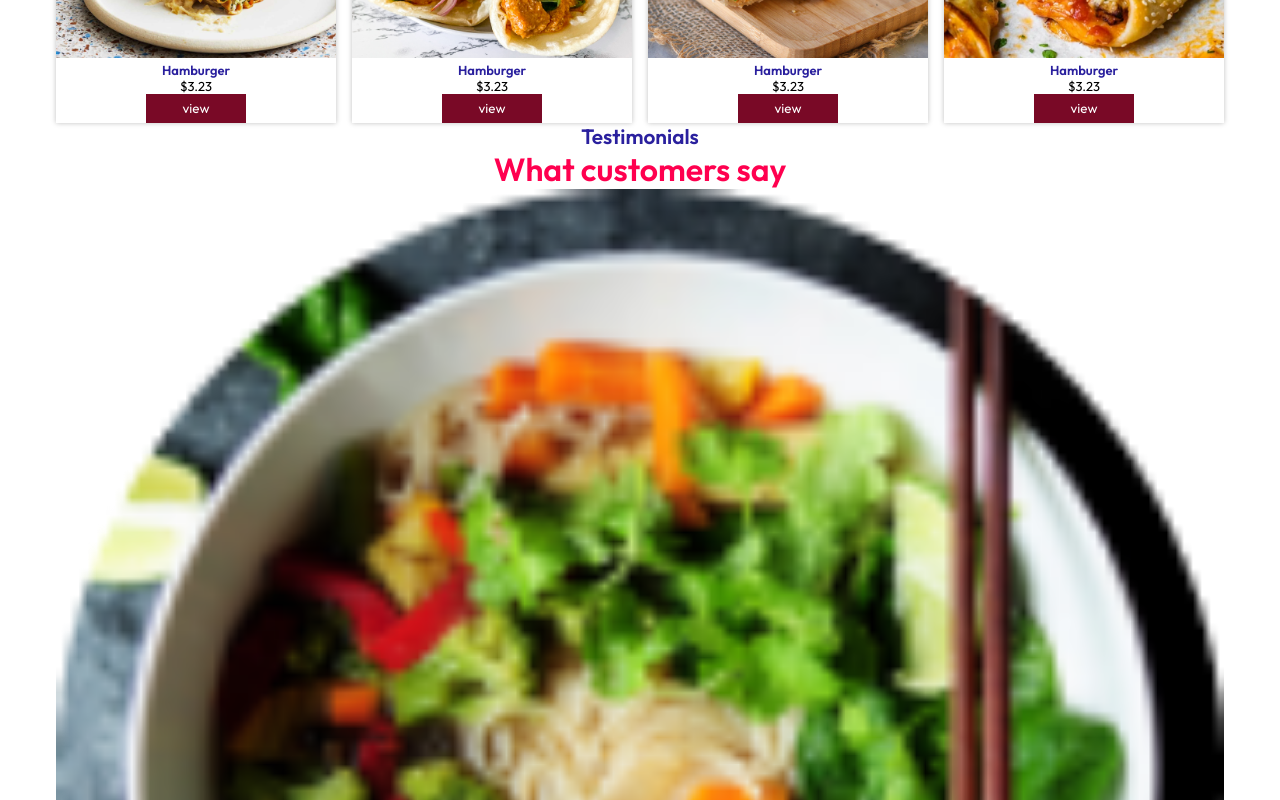
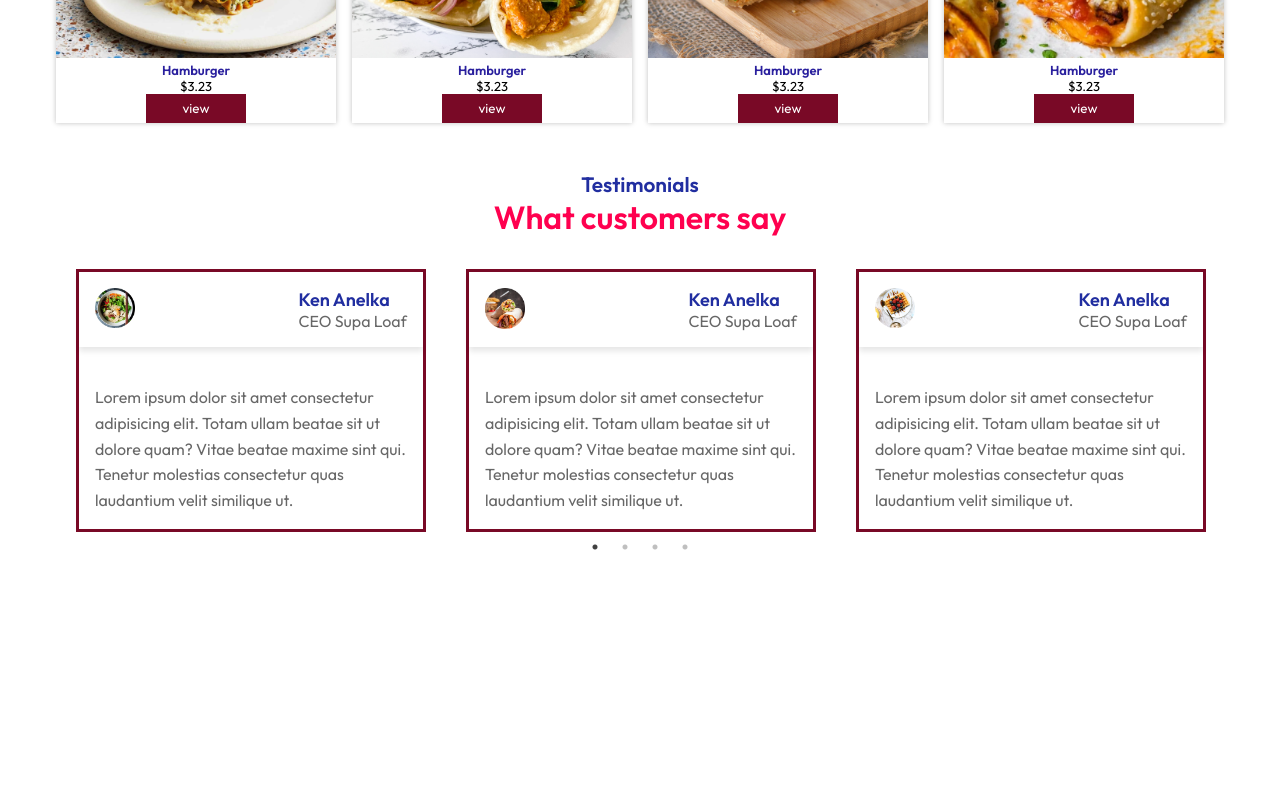
Before and after one commit to Ritahchanger/Emali_bakers, a React (Create React App) app in the folder client/: page / in a window 1280 px wide. Shown: the part 1240-2040 px from the top of the page. After the commit the page ends 1797 px from the top, so only its background shows below. Built offline with nearby package versions, Linux system fonts and the light colour scheme.

Commit message:
Updates{

```diff
--- a/client/src/Data/ProductsData.jsx
+++ b/client/src/Data/ProductsData.jsx
@@ -0,0 +1,37 @@
+import TestimonialImage1  from "../assets/images/assets/menu_1.png"
+import TestimonialImage2  from "../assets/images/assets/menu_2.png"
+import TestimonialImage3  from "../assets/images/assets/menu_3.png"
+import TestimonialImage4  from "../assets/images/assets/menu_4.png"
+const testimonials = [
+    {
+      name: "Ken Anelka",
+      role: "CEO Supa Loaf",
+      description:
+        "Lorem ipsum dolor sit amet consectetur adipisicing elit. Totam ullam beatae sit ut dolore quam? Vitae beatae maxime sint qui. Tenetur molestias consectetur quas laudantium velit similique ut.",
+      image:TestimonialImage1,
+    },
+    {
+      name: "Ken Anelka",
+      role: "CEO Supa Loaf",
+      description:
+        "Lorem ipsum dolor sit amet consectetur adipisicing elit. Totam ullam beatae sit ut dolore quam? Vitae beatae maxime sint qui. Tenetur molestias consectetur quas laudantium velit similique ut.",
+      image:TestimonialImage2,
+    },
+    {
+      name: "Ken Anelka",
+      role: "CEO Supa Loaf",
+      description:
+        "Lorem ipsum dolor sit amet consectetur adipisicing elit. Totam ullam beatae sit ut dolore quam? Vitae beatae maxime sint qui. Tenetur molestias consectetur quas laudantium velit similique ut.",
+      image:TestimonialImage3,
+    },
+    {
+      name: "Ken Anelka",
+      role: "CEO Supa Loaf",
+      description:
+        "Lorem ipsum dolor sit amet consectetur adipisicing elit. Totam ullam beatae sit ut dolore quam? Vitae beatae maxime sint qui. Tenetur molestias consectetur quas laudantium velit similique ut.",
+      image:TestimonialImage4,
+    },
+    // Add more testimonials here
+  ];
+
+  export {testimonials};
--- a/client/src/index.css
+++ b/client/src/index.css
@@ -16,6 +16,7 @@
   --submitButtonColor: #2a209e;
   --colorGreen: #209e20;
   --mobileFont: 13px;
+  --header3:#212ea0;
 }
 ::-webkit-scrollbar {
   width: 3px;
@@ -96,7 +97,7 @@ img {
 }
 .small-header {
   text-align: center;
-  color: var(--submitButtonColor);
+  color: var(--header3);
   font-weight: 600;
   font-size: 1.3rem;
 }
--- a/client/src/pages/Customers/Home/Testimonials.css
+++ b/client/src/pages/Customers/Home/Testimonials.css
@@ -1,24 +1,49 @@
-.testmonials{
-    padding-top:3rem;
+.testimonials {
+  padding-top: 3rem;
 }
-.testmonials .medium-header{
-    color:var(--redPink);
+.testimonials .medium-header {
+  color: var(--redPink);
 }
-.testmonials .testimonials-grid{
-    display:grid;
-    grid-template-columns:repeat(4,1fr);
-    grid-gap:1rem;
+
+.slick-slide > div {
+  margin: 0 20px;
 }
-.testmonials .testimonials-grid .testmonial-card .img-wrapper{
-    width:60px;
-    height:60px;
+.testimonials .testimonials-grid {
+  margin-top: 2rem;
 }
-.testmonials .testimonials-grid .testmonial-card{
-    box-shadow:0 0 5px rgba(0,0,0,0.25);
-    padding:10px;
+
+.testimonials .testimonials-grid .testimonial-card .img-wrapper {
+  width: 40px;
+  height: 40px;
 }
-.testmonials .testimonials-grid .testmonial-header{
-    display:flex;
+.testimonials .testimonials-grid .testimonial-card {
 
-    justify-content:space-between;
+  border: 3px solid var(--maroon);
+  position: relative;
+  /* box-shadow: 0 0 20px rgba(0, 0, 0, 0.05); */
 }
+.testimonials .testimonials-grid .testimonial-card .name {
+  color: var(--header3);
+  font-size: 18px;
+  font-weight: 600;
+}
+.testimonials .testimonials-grid .testimonial-card .role {
+  color: #676767;
+}
+.testimonials .testimonials-grid .testimonial-header {
+  display: flex;
+  justify-content: space-between;
+  box-shadow: 0 4px 6px rgba(0, 0, 0, 0.1);
+  padding:1rem;
+}
+.testimonials .testimonials-grid .testimonial-header p {
+  text-align: start;
+}
+.testimonials .testimonial-body {
+  margin-top: 1.4rem;
+}
+.testimonials .testimonial-body .description {
+  color: #676767;
+  line-height: 1.6rem;
+  padding:1rem;
+}
--- a/client/src/pages/Customers/Home/Testimonials.jsx
+++ b/client/src/pages/Customers/Home/Testimonials.jsx
@@ -1,30 +1,36 @@
 import React from "react";
+import Slider from "react-slick";
 import "./Testimonials.css";
-import Slider from "react-slick";
+
 import "slick-carousel/slick/slick.css";
 import "slick-carousel/slick/slick-theme.css";
 
-import TestimonialImage from "../../../assets/images/assets/menu_1.png";
+import { testimonials } from "../../../Data/ProductsData";
 
 const Testimonials = () => {
   const settings = {
     dots: true,
     infinite: true,
     speed: 500,
-    slidesToShow: 1,
+    slidesToShow: 3,
     slidesToScroll: 1,
+    responsive: [
+      {
+        breakpoint: 1024,
+        settings: {
+          slidesToShow: 2,
+          slidesToScroll: 1,
+        },
+      },
+      {
+        breakpoint: 600,
+        settings: {
+          slidesToShow: 1,
+          slidesToScroll: 1,
+        },
+      },
+    ],
   };
-
-  const testimonials = [
-    {
-      name: "Ken Anelka",
-      role: "CEO Supa Loaf",
-      description:
-        "Lorem ipsum dolor sit amet consectetur adipisicing elit. Totam ullam beatae sit ut dolore quam? Vitae beatae maxime sint qui. Tenetur molestias consectetur quas laudantium velit similique ut.",
-      image: TestimonialImage,
-    },
-    // Add more testimonials here
-  ];
 
   return (
     <div className="testimonials">
@@ -41,7 +47,7 @@ const Testimonials = () => {
                   </div>
                   <div className="row">
                     <p className="name">{testimonial.name}</p>
-                    <p>{testimonial.role}</p>
+                    <p className="role">{testimonial.role}</p>
                   </div>
                 </div>
                 <div className="testimonial-body">
```
